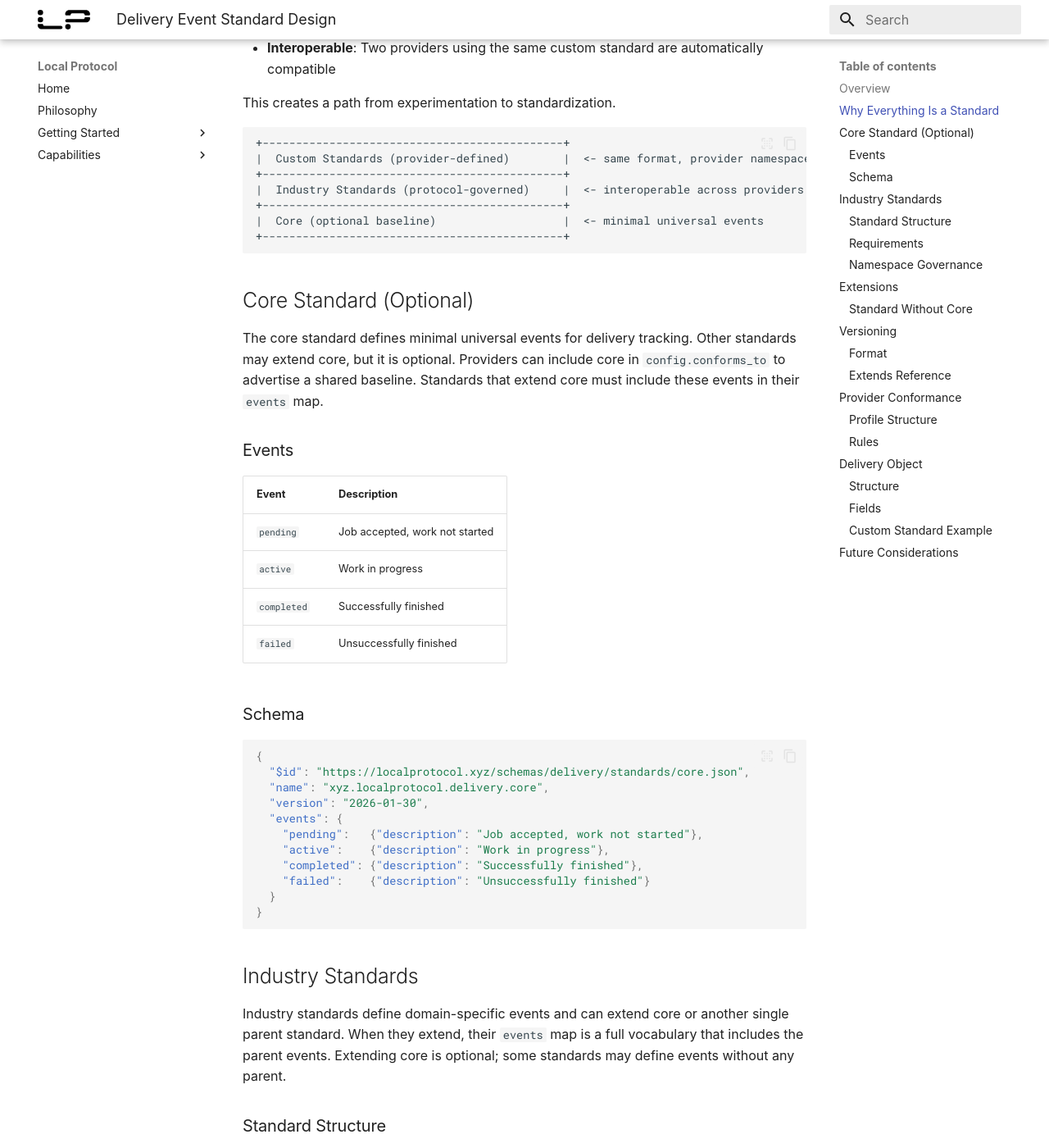
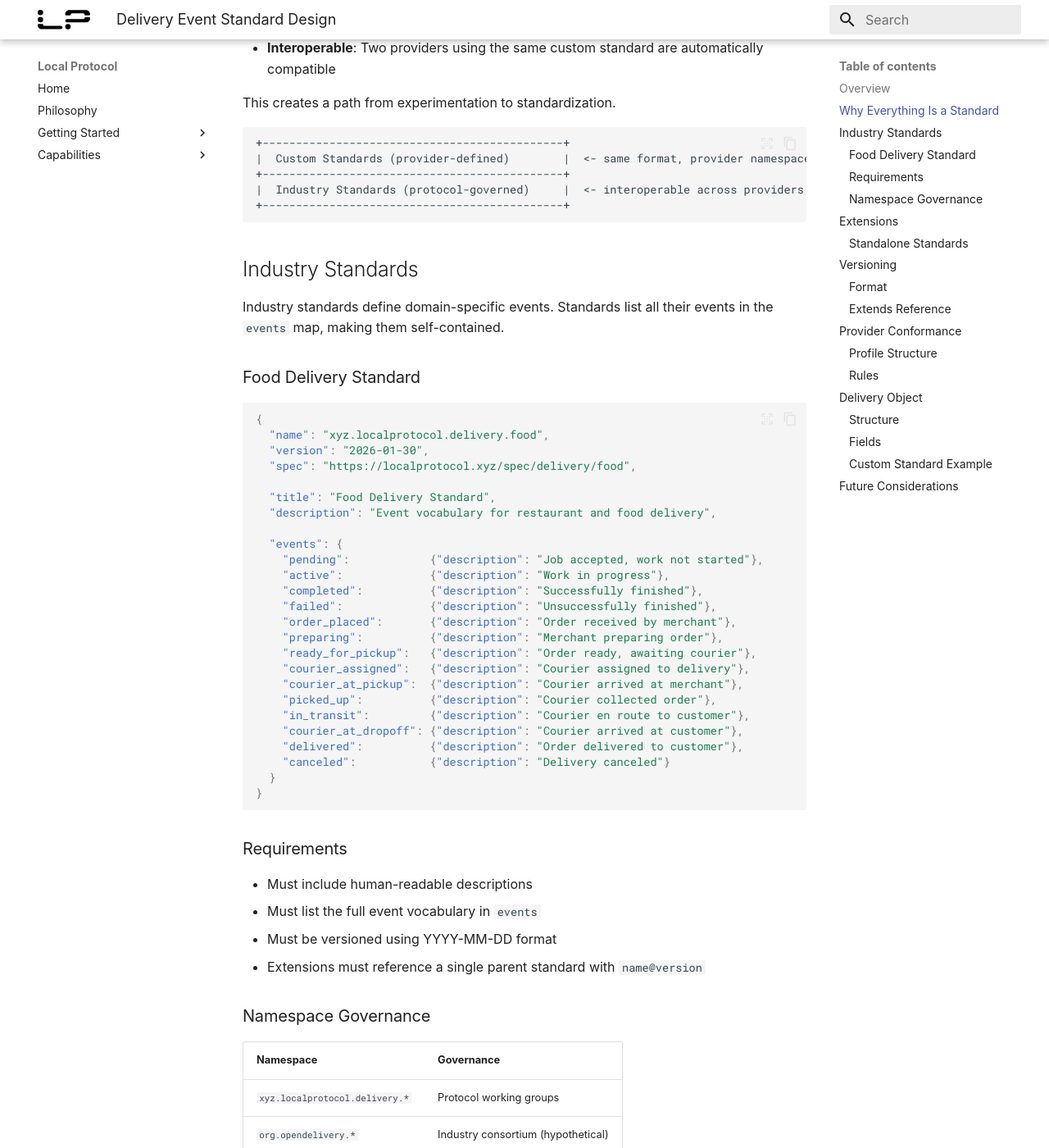
Before and after one commit to Palette-Labs-Inc/local-protocol, an MkDocs documentation site: the page built from docs/plans/2026-01-30-delivery-status-standard-design.md, in a window 1280 px wide and 1400 px high, scrolled down 746 px. Shown: the whole window at 82% size. Built offline with MkDocs 1.6.1 and Material for MkDocs 9.7.7, drawn with Linux system fonts in a browser that asks for light colours; some web fonts are replaced; some of the changed text lies outside the part shown.

Commit message:
Remove core standard, make food the base industry standard
Core was adding unnecessary abstraction. Food is now a standalone
industry standard. Extensions are demonstrated with Acme extending
food to add custom events like bagged and handoff_window_opened.

````diff
--- a/docs/plans/2026-01-30-delivery-status-standard-design.md
+++ b/docs/plans/2026-01-30-delivery-status-standard-design.md
@@ -11,7 +11,7 @@ The Delivery Event Standard defines how delivery providers communicate job progr
 Standards can be:
 
 - **Industry standards**: Governed by the protocol or industry consortiums (e.g., `xyz.localprotocol.delivery.food`)
-- **Custom standards**: Defined by individual providers (e.g., `com.acme.delivery.custom`)
+- **Custom standards**: Defined by individual providers (e.g., `com.acme.delivery.food`)
 
 ## Why Everything Is a Standard
 
@@ -30,65 +30,28 @@ This creates a path from experimentation to standardization.
 +---------------------------------------------+
 |  Industry Standards (protocol-governed)     |  <- interoperable across providers
 +---------------------------------------------+
-|  Core (optional baseline)                   |  <- minimal universal events
-+---------------------------------------------+
-```
-
-## Core Standard (Optional)
-
-The core standard defines minimal universal events for delivery tracking. Other standards may extend core, but it is optional.
-Providers can include core in `config.conforms_to` to advertise a shared baseline.
-Standards that extend core must include these events in their `events` map.
-
-### Events
-
-| Event | Description |
-|-------|-------------|
-| `pending` | Job accepted, work not started |
-| `active` | Work in progress |
-| `completed` | Successfully finished |
-| `failed` | Unsuccessfully finished |
-
-### Schema
-
-```json
-{
-  "$id": "https://localprotocol.xyz/schemas/delivery/standards/core.json",
-  "name": "xyz.localprotocol.delivery.core",
-  "version": "2026-01-30",
-  "events": {
-    "pending":   {"description": "Job accepted, work not started"},
-    "active":    {"description": "Work in progress"},
-    "completed": {"description": "Successfully finished"},
-    "failed":    {"description": "Unsuccessfully finished"}
-  }
-}
 ```
 
 ## Industry Standards
 
-Industry standards define domain-specific events and can extend core or another single parent standard.
-When they extend, their `events` map is a full vocabulary that includes the parent events.
-Extending core is optional; some standards may define events without any parent.
+Industry standards define domain-specific events. Standards list all their events in the `events` map, making them self-contained.
 
-### Standard Structure
+### Food Delivery Standard
 
 ```json
 {
-  "$id": "https://localprotocol.xyz/schemas/delivery/standards/food.json",
   "name": "xyz.localprotocol.delivery.food",
   "version": "2026-01-30",
-  "extends": ["xyz.localprotocol.delivery.core@2026-01-30"],
   "spec": "https://localprotocol.xyz/spec/delivery/food",
 
   "title": "Food Delivery Standard",
   "description": "Event vocabulary for restaurant and food delivery",
 
   "events": {
-    "pending":   {"description": "Job accepted, work not started"},
-    "active":    {"description": "Work in progress"},
-    "completed": {"description": "Successfully finished"},
-    "failed":    {"description": "Unsuccessfully finished"},
+    "pending":            {"description": "Job accepted, work not started"},
+    "active":             {"description": "Work in progress"},
+    "completed":          {"description": "Successfully finished"},
+    "failed":             {"description": "Unsuccessfully finished"},
     "order_placed":       {"description": "Order received by merchant"},
     "preparing":          {"description": "Merchant preparing order"},
     "ready_for_pickup":   {"description": "Order ready, awaiting courier"},
@@ -106,7 +69,7 @@ Extending core is optional; some standards may define events without any parent.
 ### Requirements
 
 - Must include human-readable descriptions
-- Must list the full event vocabulary in `events`, which serves as the declaration of conformance for the standard (including inherited events)
+- Must list the full event vocabulary in `events`
 - Must be versioned using YYYY-MM-DD format
 - Extensions must reference a single parent standard with `name@version`
 
@@ -120,7 +83,7 @@ Extending core is optional; some standards may define events without any parent.
 
 ## Extensions
 
-Custom standards can extend a single industry standard and add events. The child `events` map must include the full parent vocabulary. This makes custom vocabularies reusable and allows them to gain traction over time.
+Custom standards can extend an industry standard and add events. The child `events` map must include the full parent vocabulary. This makes custom vocabularies reusable and allows them to gain traction over time.
 
 ```json
 {
@@ -181,7 +144,9 @@ Custom standards can extend a single industry standard and add events. The child
 }
 ```
 
-### Standard Without Core
+### Standalone Standards
+
+Standards can also define events without extending anything:
 
 ```json
 {
@@ -213,7 +178,7 @@ Each version represents a snapshot of the standard on that date. Breaking change
 
 ```json
 {
-  "extends": ["xyz.localprotocol.delivery.core@2026-01-30"]
+  "extends": ["xyz.localprotocol.delivery.food@2026-01-30"]
 }
 ```
 
@@ -252,9 +217,8 @@ In UCP discovery, this appears in `ucp.capabilities` as a capability object (oth
 ### Rules
 
 - Provider MUST conform to at least one standard
-- Standards can be industry standards (e.g., `xyz.localprotocol.delivery.food`) or custom standards (e.g., `com.acme.delivery.custom`)
+- Standards can be industry standards (e.g., `xyz.localprotocol.delivery.food`) or custom standards (e.g., `com.acme.delivery.food`)
 - Extensions MUST reference a single parent standard via `extends`
-- Conformance to core is optional
 - Provider MUST fully implement all events in declared standards
 - Clients check `config.conforms_to` to determine compatibility
 - `config.conforms_to` is for discovery; clients read the standard's `events` map directly and do not traverse `extends`
````
Also changed, not shown: docs/capabilities/delivery/standards/core.md (deleted, +0 -63 lines), docs/capabilities/delivery/standards/food.md (+3 -16 lines), docs/capabilities/delivery/standards/overview.md (+16 -14 lines), 3 other files.
